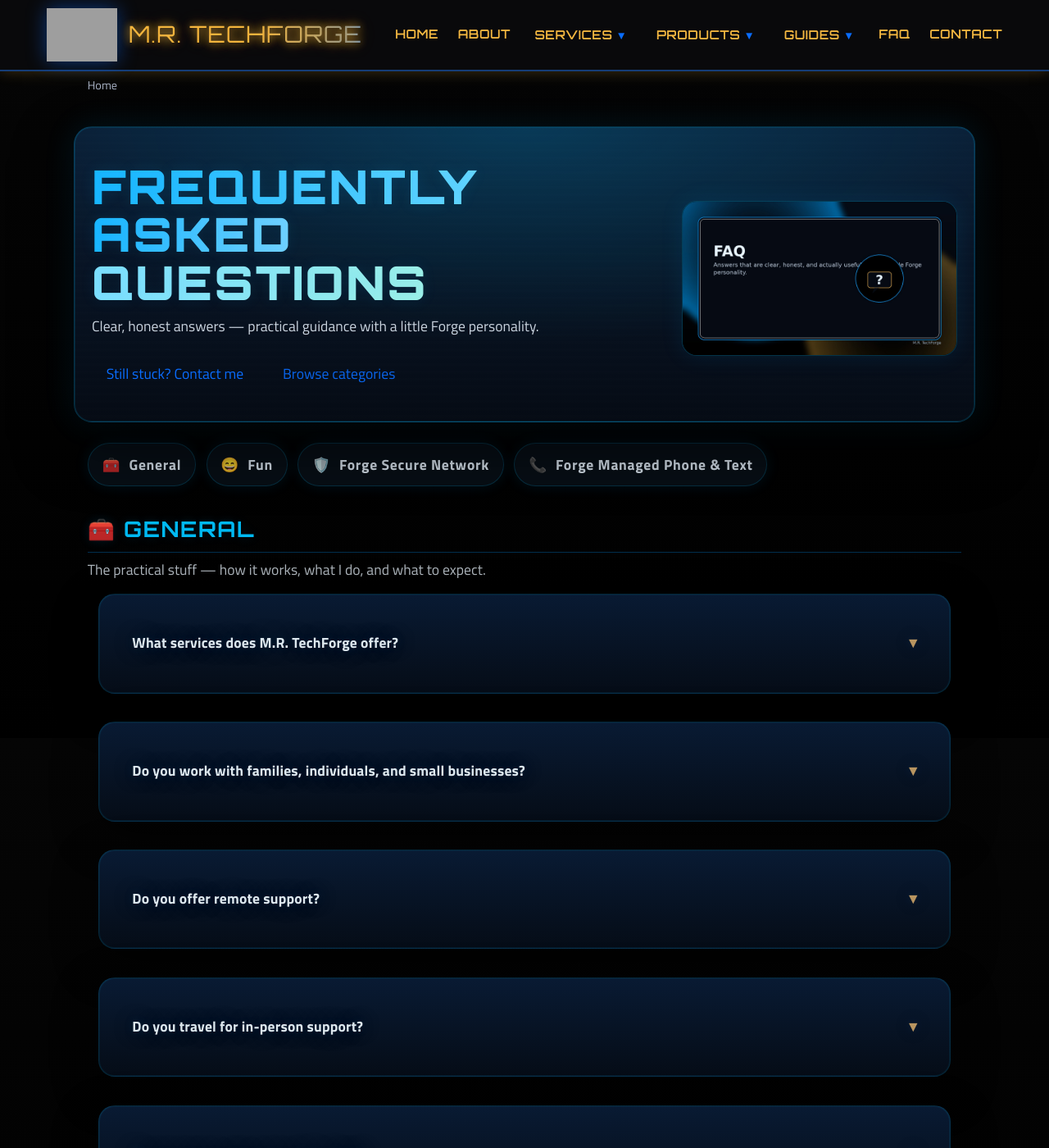
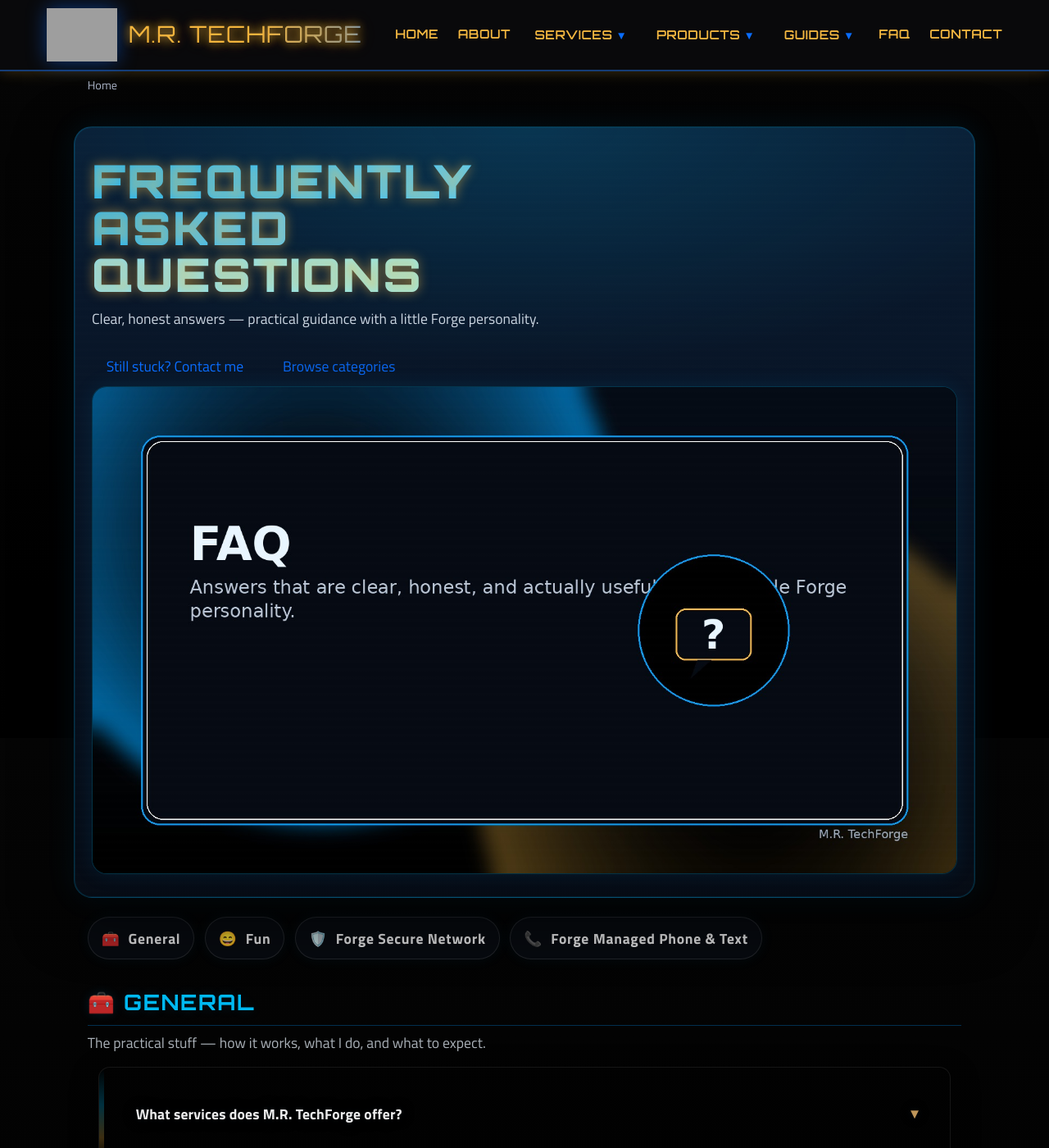
Before and after one commit to markisrt4/mrtechforge.github.io, a Jekyll site: the page built from faq.md, in a window 1280 px wide and 1400 px high. Shown: the whole window at 82% size. Built offline with Jekyll 4.4.1, drawn with Linux system fonts in a browser that asks for light colours; grey boxes are pictures that could not be loaded.

Commit message:
Update _pages-faq.scss

```diff
--- a/_sass/_pages-faq.scss
+++ b/_sass/_pages-faq.scss
@@ -1,86 +1,80 @@
 /* ==========================================================
-   M.R. TECHFORGE — FAQ PAGE STYLES (vNext+Fix)
+   M.R. TECHFORGE — FAQ PAGE STYLES (Restore Classic Slick Rows)
    File: assets/css/pages/_pages-faq.scss
 
-   Fixes:
-   - Styles apply even if .faq-page wrapper is missing/changed
-   - Restores hero “premium” look & stacked title lines
-   - Each FAQ item is a card again (forge-card compatible)
-   - Removes default <summary> markers (triangles)
+   Restores:
+   - One-row-per-question (not big blue cards)
+   - White question text
+   - Slick expand: left gradient edge + subtle glow
+   - Answer text: subtle vertical gradient
+   - Safe selectors: works with or without .faq-page wrapper
    ========================================================== */
 
-/* Works whether wrapper exists or not */
+/* ------------------------------
+   PAGE WRAP
+------------------------------ */
 .faq-page,
 .faq {
   width: 100%;
 }
 
+.faq-wrap,
+.faq-page .faq-wrap {
+  max-width: 1100px;
+  margin: 0 auto;
+  padding: 0 1rem 3.5rem;
+}
+
 /* ------------------------------
-   HERO
+   HERO (leave your “awesome top” alone)
+   If your hero already looks right, this won’t wreck it.
 ------------------------------ */
-.faq-page .faq-hero,
-.faq-hero {
+.faq-hero,
+.faq-page .faq-hero {
+  max-width: 1100px;
+  margin: 1.25rem auto 1.4rem;
+  padding: 2.2rem 1.25rem 1.65rem;
+  border-radius: 22px;
   position: relative;
-  padding: 2.6rem 1.25rem 2rem;
-  border-radius: 22px;
-  margin: 1.25rem auto 1.5rem;
-  max-width: 1100px;
-  overflow: visible;
+  overflow: hidden;
 
   background:
     radial-gradient(1200px 480px at 50% 0%,
-      rgba(0, 195, 255, 0.18) 0%,
-      rgba(0, 0, 0, 0) 55%),
+      rgba(0, 195, 255, 0.16) 0%,
+      rgba(0, 0, 0, 0) 60%),
     linear-gradient(180deg,
-      rgba(11, 30, 55, 0.92) 0%,
+      rgba(11, 30, 55, 0.88) 0%,
       rgba(6, 12, 22, 0.92) 100%);
 
   border: 1px solid rgba(0, 195, 255, 0.20);
 
   box-shadow:
-    0 0 0 1px rgba(0, 195, 255, 0.12) inset,
-    0 30px 70px rgba(0, 0, 0, 0.60),
-    0 0 38px rgba(0, 170, 255, 0.12);
+    0 0 0 1px rgba(0, 195, 255, 0.10) inset,
+    0 24px 70px rgba(0,0,0,0.62),
+    0 0 34px rgba(0, 170, 255, 0.10);
 }
 
-.faq-page .faq-hero::after,
-.faq-hero::after {
+.faq-hero::after,
+.faq-page .faq-hero::after {
   content: "";
   position: absolute;
   inset: 0;
   border-radius: 22px;
   pointer-events: none;
-  opacity: 0.18;
+  opacity: 0.14;
   background:
     repeating-linear-gradient(
       180deg,
       rgba(255,255,255,0.03) 0px,
       rgba(255,255,255,0.03) 1px,
-      rgba(0,0,0,0.0) 5px,
-      rgba(0,0,0,0.0) 9px
+      rgba(0,0,0,0.0) 6px,
+      rgba(0,0,0,0.0) 10px
     );
 }
 
-.faq-page .faq-hero-inner,
-.faq-hero-inner {
-  display: grid;
-  grid-template-columns: 1.35fr 0.65fr;
-  gap: 1.4rem;
-  align-items: center;
-  position: relative;
-  z-index: 1;
-}
-
-@media (max-width: 920px) {
-  .faq-page .faq-hero-inner,
-  .faq-hero-inner {
-    grid-template-columns: 1fr;
-  }
-}
-
-/* Stacked title lines (matches your “awesome” look) */
-.faq-page .faq-title,
-.faq-title {
+/* The 3-line title styling */
+.faq-title,
+.faq-page .faq-title {
   margin: 0 0 0.6rem 0;
   font-family: "Orbitron", sans-serif;
   letter-spacing: 0.10em;
@@ -88,42 +82,39 @@
   line-height: 1.02;
 }
 
-.faq-page .faq-title-line,
-.faq-title-line {
+.faq-title-line,
+.faq-page .faq-title-line {
   display: block;
   font-weight: 900;
-  font-size: clamp(2.1rem, 4.9vw, 3.4rem);
+  font-size: clamp(2.1rem, 4.8vw, 3.35rem);
 }
 
-.faq-page .faq-title-line1,
-.faq-title-line1 {
+.faq-title-line1,
+.faq-page .faq-title-line1 {
   background: linear-gradient(90deg, #18b6ff 0%, #7fe0ff 90%);
   -webkit-background-clip: text;
   background-clip: text;
   color: transparent;
-  text-shadow: 0 0 18px rgba(0, 170, 255, 0.12);
 }
 
-.faq-page .faq-title-line2,
-.faq-title-line2 {
-  background: linear-gradient(90deg, #18b6ff 0%, #b6e6ff 60%);
+.faq-title-line2,
+.faq-page .faq-title-line2 {
+  background: linear-gradient(90deg, #18b6ff 0%, #b6e6ff 70%);
   -webkit-background-clip: text;
   background-clip: text;
   color: transparent;
-  text-shadow: 0 0 18px rgba(0, 170, 255, 0.10);
 }
 
-.faq-page .faq-title-line3,
-.faq-title-line3 {
+.faq-title-line3,
+.faq-page .faq-title-line3 {
   background: linear-gradient(90deg, #7fe0ff 0%, #b7ffd6 100%);
   -webkit-background-clip: text;
   background-clip: text;
   color: transparent;
-  text-shadow: 0 0 18px rgba(0, 170, 255, 0.10);
 }
 
-.faq-page .faq-subtitle,
-.faq-subtitle {
+.faq-subtitle,
+.faq-page .faq-subtitle {
   margin: 0;
   color: rgba(235, 245, 255, 0.86);
   font-size: 1.05rem;
@@ -131,15 +122,15 @@
   max-width: 62ch;
 }
 
-.faq-page .faq-actions,
-.faq-actions {
+.faq-actions,
+.faq-page .faq-actions {
   margin-top: 1.05rem;
   display: flex;
   flex-wrap: wrap;
   gap: 0.75rem;
 }
 
-/* Keep hero buttons from getting “too tall” */
+/* Keep hero buttons from becoming huge slabs */
 .faq-hero-btn {
   min-height: 44px;
   padding: 0.62rem 1.05rem;
@@ -150,23 +141,20 @@
   opacity: 0.92;
 }
 
-/* Hero image */
-.faq-page .faq-hero-media,
-.faq-hero-media {
+/* hero media */
+.faq-hero-media,
+.faq-page .faq-hero-media {
   border-radius: 18px;
   overflow: hidden;
   border: 1px solid rgba(0, 195, 255, 0.22);
-
-  background: rgba(0,0,0,0.25);
+  background: rgba(0,0,0,0.28);
   box-shadow:
     inset 0 0 28px rgba(0,0,0,0.70),
-    0 0 28px rgba(0, 170, 255, 0.10);
-
-  position: relative;
+    0 0 26px rgba(0, 170, 255, 0.10);
 }
 
-.faq-page .faq-hero-media img,
-.faq-hero-media img {
+.faq-hero-media img,
+.faq-page .faq-hero-media img {
   width: 100%;
   height: auto;
   display: block;
@@ -174,56 +162,49 @@
 }
 
 /* ------------------------------
-   WRAP
+   CATEGORY PILLS
 ------------------------------ */
-.faq-page .faq-wrap,
-.faq-wrap {
-  max-width: 1100px;
-  margin: 0 auto;
-  padding: 0 1rem 3.5rem;
-}
-
-/* Category pills */
-.faq-page .faq-category-nav,
-.faq-category-nav {
+.faq-category-nav,
+.faq-page .faq-category-nav {
   display: flex;
   gap: 0.75rem;
   flex-wrap: wrap;
   align-items: center;
-  margin: 1.25rem 0 1.15rem;
+  margin: 1.25rem 0 1.1rem;
 }
 
-.faq-page .faq-cat-pill,
-.faq-cat-pill {
+.faq-cat-pill,
+.faq-page .faq-cat-pill {
   display: inline-flex;
   align-items: center;
   gap: 0.6rem;
-  padding: 0.65rem 1rem;
+  padding: 0.62rem 0.95rem;
   border-radius: 999px;
 
-  background: rgba(10, 20, 30, 0.70);
-  border: 1px solid rgba(0, 195, 255, 0.18);
-  box-shadow: 0 0 18px rgba(0, 170, 255, 0.10);
+  background: rgba(10, 16, 24, 0.60);
+  border: 1px solid rgba(255,255,255,0.10);
+  box-shadow: 0 0 18px rgba(0, 170, 255, 0.06);
 
   text-decoration: none;
-  color: rgba(235,245,255,0.88);
+  color: rgba(245,245,245,0.86);
   font-weight: 900;
   letter-spacing: 0.04em;
 }
 
-.faq-page .faq-cat-pill:hover,
-.faq-cat-pill:hover {
-  border-color: rgba(0, 195, 255, 0.32);
-  box-shadow: 0 0 26px rgba(0, 170, 255, 0.16);
+.faq-cat-pill:hover,
+.faq-page .faq-cat-pill:hover {
+  border-color: rgba(0, 195, 255, 0.22);
+  box-shadow: 0 0 24px rgba(0, 170, 255, 0.10);
 }
 
-.faq-page .faq-category,
-.faq-category {
+/* Category header */
+.faq-category,
+.faq-page .faq-category {
   margin-top: 1.75rem;
 }
 
-.faq-page .faq-category-title,
-.faq-category-title {
+.faq-category-title,
+.faq-page .faq-category-title {
   margin: 0 0 0.35rem 0;
   font-family: "Orbitron", sans-serif;
   letter-spacing: 0.06em;
@@ -232,137 +213,214 @@
   text-shadow: 0 0 14px rgba(0, 170, 255, 0.14);
 }
 
-.faq-page .faq-category-desc,
-.faq-category-desc {
+.faq-category-desc,
+.faq-page .faq-category-desc {
   margin: 0 0 0.9rem 0;
-  color: rgba(235,245,255,0.75);
+  color: rgba(235,245,255,0.72);
 }
 
-/* Each FAQ is its own card again */
-.faq-page .faq-list,
-.faq-list {
+/* ------------------------------
+   THE IMPORTANT PART:
+   SLICK "ROW" FAQ ITEMS (NOT BLUE CARDS)
+------------------------------ */
+
+/* one row per question */
+.faq-list,
+.faq-page .faq-list {
   display: grid;
-  gap: 0.9rem;
+  gap: 0.65rem;
 }
 
-/* Remove default summary markers (triangles) */
-.faq-page .faq-item > summary,
-.faq-item > summary {
+/* Remove default <summary> marker triangles */
+.faq-item > summary,
+.faq-page .faq-item > summary {
   list-style: none;
 }
 
-.faq-page .faq-item > summary::-webkit-details-marker,
-.faq-item > summary::-webkit-details-marker {
+.faq-item > summary::-webkit-details-marker,
+.faq-page .faq-item > summary::-webkit-details-marker {
   display: none;
 }
 
-.faq-page .faq-item > summary::marker,
-.faq-item > summary::marker {
+.faq-item > summary::marker,
+.faq-page .faq-item > summary::marker {
   content: "";
 }
 
-/* FAQ item card feel */
-.faq-page .faq-item,
-.faq-item {
-  border-radius: 20px;
+/* Base row surface (dark, not blue) */
+.faq-item,
+.faq-page .faq-item {
+  position: relative;
+  border-radius: 14px;
   overflow: hidden;
 
-  background: linear-gradient(180deg, rgba(10, 30, 58, 0.88), rgba(6, 14, 26, 0.88));
-  border: 1px solid rgba(0, 195, 255, 0.14);
+  background: rgba(0, 0, 0, 0.24);
+  border: 1px solid rgba(255,255,255,0.08);
 
   box-shadow:
-    0 0 0 1px rgba(0, 195, 255, 0.06) inset,
-    0 18px 55px rgba(0, 0, 0, 0.48);
+    0 10px 34px rgba(0,0,0,0.38),
+    inset 0 0 0 1px rgba(0,0,0,0.25);
 
-  transition: transform 180ms ease, border-color 180ms ease, box-shadow 180ms ease;
+  transition: border-color 180ms ease, box-shadow 180ms ease, transform 180ms ease;
 }
 
-.faq-page .faq-item:hover,
-.faq-item:hover {
-  transform: translateY(-2px);
-  border-color: rgba(0, 195, 255, 0.26);
-  box-shadow:
-    0 0 0 1px rgba(0, 195, 255, 0.10) inset,
-    0 24px 70px rgba(0, 0, 0, 0.58),
-    0 0 26px rgba(0, 170, 255, 0.12);
+/* Left edge gradient strip (subtle when closed, stronger when open) */
+.faq-item::before,
+.faq-page .faq-item::before {
+  content: "";
+  position: absolute;
+  left: 0;
+  top: 0;
+  width: 6px;
+  height: 100%;
+
+  background: linear-gradient(
+    180deg,
+    rgba(0, 195, 255, 0.0) 0%,
+    rgba(0, 195, 255, 0.55) 40%,
+    rgba(245, 184, 65, 0.55) 75%,
+    rgba(245, 184, 65, 0.0) 100%
+  );
+
+  opacity: 0.45;
+  filter: blur(0px);
 }
 
-.faq-page .faq-question,
-.faq-question {
+/* Question row */
+.faq-question,
+.faq-page .faq-question {
   cursor: pointer;
-  padding: 1.05rem 1.15rem;
+  padding: 0.92rem 1.05rem 0.92rem 1.05rem;
+  padding-left: calc(1.05rem + 6px);
 
   display: flex;
   align-items: center;
   justify-content: space-between;
   gap: 0.9rem;
 
-  color: rgba(240, 250, 255, 0.92);
+  /* White question text (per your request) */
+  color: rgba(255,255,255,0.92);
+  font-weight: 850;
+  letter-spacing: 0.01em;
+
+  /* subtle glow on the text */
   text-shadow:
-    0 0 14px rgba(0, 170, 255, 0.14),
-    0 0 26px rgba(0, 0, 0, 0.45);
-
-  font-weight: 900;
-  letter-spacing: 0.01em;
+    0 0 10px rgba(0, 170, 255, 0.08),
+    0 0 18px rgba(0, 0, 0, 0.45);
 }
 
-.faq-page .faq-chevron,
-.faq-chevron {
+/* Chevron */
+.faq-chevron,
+.faq-page .faq-chevron {
   flex: 0 0 auto;
-  font-size: 1.1rem;
-  color: rgba(255, 200, 120, 0.85);
+  font-size: 1.05rem;
+  color: rgba(255, 200, 120, 0.88);
+  opacity: 0.85;
   transform: translateY(-1px);
   transition: transform 180ms ease, opacity 180ms ease;
-  opacity: 0.85;
 }
 
-.faq-page details[open] .faq-chevron,
-details[open] .faq-chevron {
+/* Expanded state: slick + glowing */
+details[open].faq-item,
+.faq-page details[open].faq-item {
+  border-color: rgba(0, 195, 255, 0.22);
+  box-shadow:
+    0 18px 50px rgba(0,0,0,0.55),
+    0 0 26px rgba(0, 170, 255, 0.10),
+    inset 0 0 0 1px rgba(0, 195, 255, 0.10);
+  transform: translateY(-1px);
+}
+
+details[open].faq-item::before,
+.faq-page details[open].faq-item::before {
+  opacity: 0.92;
+  box-shadow: 0 0 18px rgba(0, 195, 255, 0.22);
+}
+
+details[open] .faq-chevron,
+.faq-page details[open] .faq-chevron {
   transform: rotate(180deg);
   opacity: 1;
 }
 
-.faq-page .faq-answer,
-.faq-answer {
-  padding: 0 1.15rem 1.1rem;
-  color: rgba(235, 245, 255, 0.86);
-  line-height: 1.75;
+/* Answer area */
+.faq-answer,
+.faq-page .faq-answer {
+  padding: 0.15rem 1.05rem 1.05rem;
+  padding-left: calc(1.05rem + 6px);
 }
 
-.faq-page details[open],
-details[open] {
-  border-color: rgba(0, 195, 255, 0.32);
-  box-shadow:
-    0 0 0 1px rgba(0, 195, 255, 0.12) inset,
-    0 28px 80px rgba(0, 0, 0, 0.62),
-    0 0 34px rgba(0, 170, 255, 0.16);
+/* Answer text: subtle vertical gradient (the “super slick” part) */
+.faq-answer p,
+.faq-answer li,
+.faq-page .faq-answer p,
+.faq-page .faq-answer li {
+  margin: 0.6rem 0 0;
+  line-height: 1.75;
+
+  background: linear-gradient(
+    180deg,
+    rgba(255,255,255,0.92) 0%,
+    rgba(215,235,255,0.86) 60%,
+    rgba(190,205,220,0.80) 100%
+  );
+  -webkit-background-clip: text;
+  background-clip: text;
+  color: transparent;
 }
 
-/* Footer card */
-.faq-page .faq-footer,
-.faq-footer {
+/* Lists inside answers */
+.faq-answer ul,
+.faq-page .faq-answer ul {
+  margin: 0.55rem 0 0.2rem 1.15rem;
+}
+
+/* A faint “expanded glow line” under the question row */
+details[open] .faq-question,
+.faq-page details[open] .faq-question {
+  box-shadow: inset 0 -1px 0 rgba(255,255,255,0.06);
+}
+
+/* Hover: slight lift without turning blue */
+.faq-item:hover,
+.faq-page .faq-item:hover {
+  border-color: rgba(255,255,255,0.12);
+  box-shadow:
+    0 14px 40px rgba(0,0,0,0.48),
+    0 0 20px rgba(0, 170, 255, 0.06);
+}
+
+/* ------------------------------
+   FOOTER CARD
+------------------------------ */
+.faq-footer,
+.faq-page .faq-footer {
   margin-top: 2rem;
   padding: 1.25rem 1.25rem;
-  border-radius: 20px;
+  border-radius: 18px;
+
+  background: rgba(0,0,0,0.22);
+  border: 1px solid rgba(255,255,255,0.08);
+  box-shadow: 0 16px 46px rgba(0,0,0,0.50);
 }
 
-.faq-page .faq-footer-title,
-.faq-footer-title {
+.faq-footer-title,
+.faq-page .faq-footer-title {
   margin: 0 0 0.35rem 0;
   font-family: "Orbitron", sans-serif;
   letter-spacing: 0.04em;
   text-transform: uppercase;
-  color: rgba(235,245,255,0.95);
+  color: rgba(255,255,255,0.92);
 }
 
-.faq-page .faq-footer-text,
-.faq-footer-text {
+.faq-footer-text,
+.faq-page .faq-footer-text {
   margin: 0;
-  color: rgba(235,245,255,0.78);
+  color: rgba(235,245,255,0.76);
   line-height: 1.75;
 }
 
-.faq-page .faq-footer-actions,
-.faq-footer-actions {
+.faq-footer-actions,
+.faq-page .faq-footer-actions {
   margin-top: 0.9rem;
 }
```
